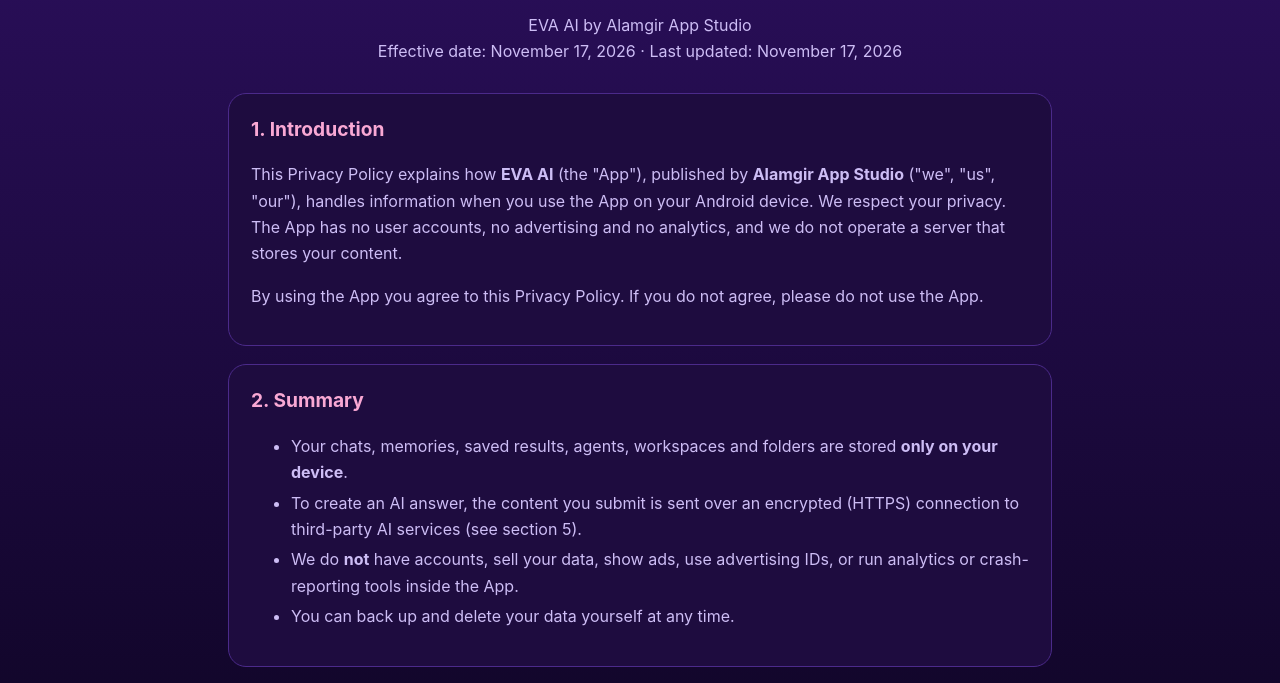
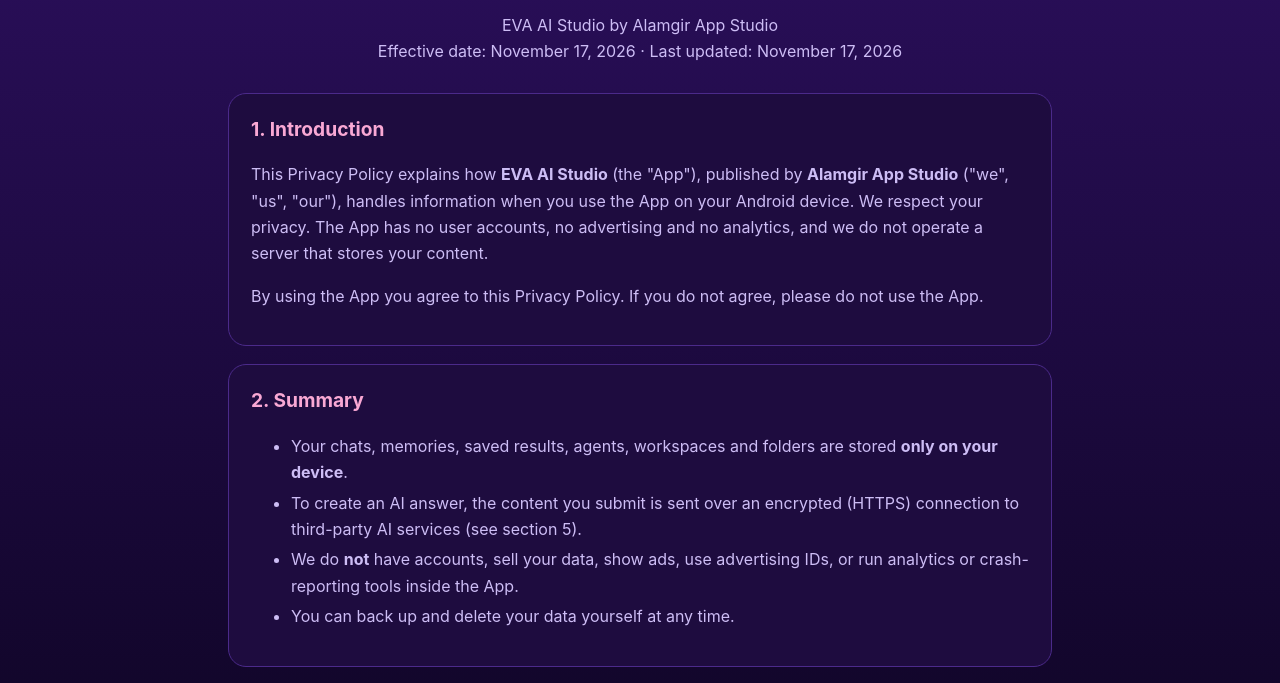
Before and after one commit to Alamgir-hosen2026/Eva-ai, a plain HTML site: page index.html in a window 1280 px wide. Shown: the part 107-790 px from the top of the page. Drawn offline with Linux system fonts and the light colour scheme.

Commit message:
Update index.html

```diff
--- a/index.html
+++ b/index.html
@@ -32,13 +32,13 @@
 
 <header>
   <h1>Privacy Policy</h1>
-  <p class="sub">EVA AI by Alamgir App Studio</p>
+  <p class="sub">EVA AI Studio by Alamgir App Studio</p>
   <p class="sub">Effective date: November 17, 2026 &middot; Last updated: November 17, 2026</p>
 </header>
 
 <section>
   <h2>1. Introduction</h2>
-  <p>This Privacy Policy explains how <strong>EVA AI</strong> (the "App"), published by <strong>Alamgir App Studio</strong> ("we", "us", "our"), handles information when you use the App on your Android device. We respect your privacy. The App has no user accounts, no advertising and no analytics, and we do not operate a server that stores your content.</p>
+  <p>This Privacy Policy explains how <strong>EVA AI Studio</strong> (the "App"), published by <strong>Alamgir App Studio</strong> ("we", "us", "our"), handles information when you use the App on your Android device. We respect your privacy. The App has no user accounts, no advertising and no analytics, and we do not operate a server that stores your content.</p>
   <p>By using the App you agree to this Privacy Policy. If you do not agree, please do not use the App.</p>
 </section>
 
```
